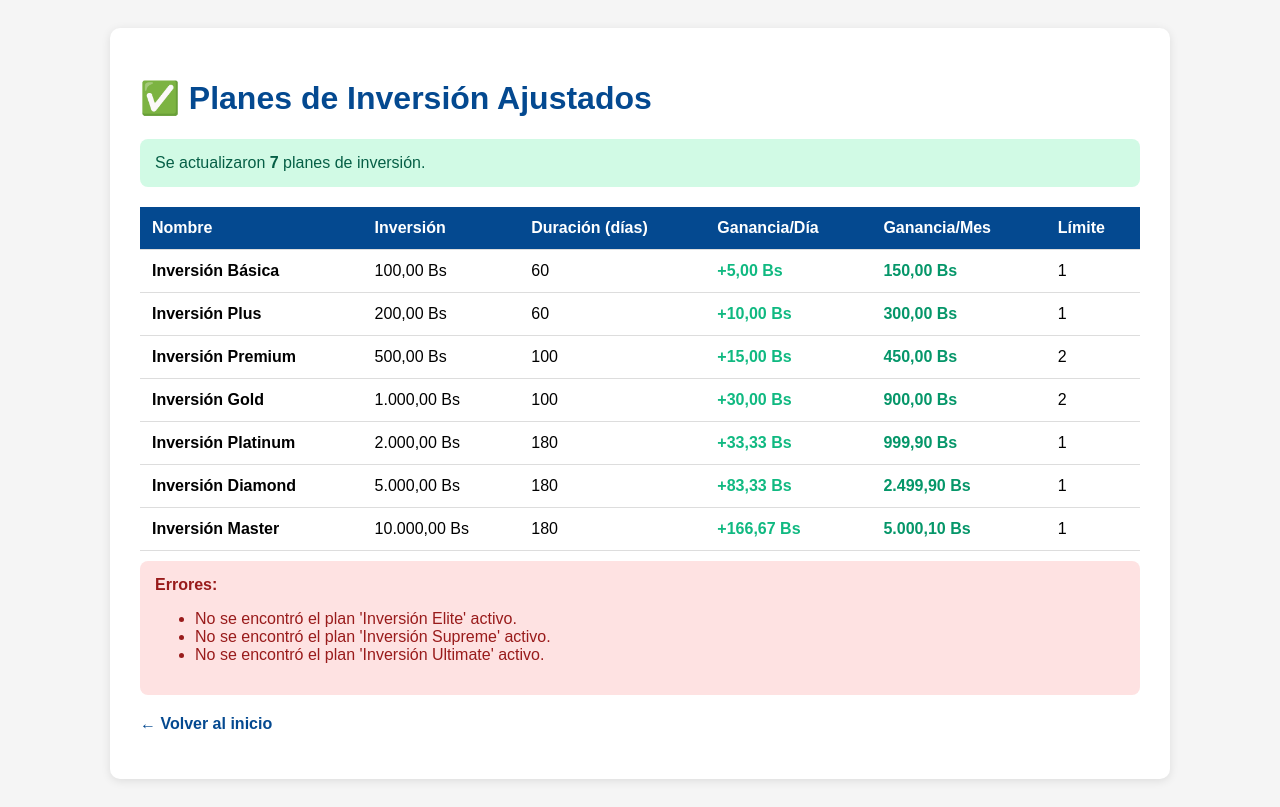
After one commit to chavitodel8/CashSpacee, a PHP site: page /CashSpace/ajustar_planes_inversion.php in a window 1280 px wide. The commit adds this page. Run offline with PHP 8.4, Linux system fonts and the light colour scheme; data comes from the database, SQL or seed files in the repository.

Commit message:
Corregir guardado de avisos y ajustar planes de inversión

```diff
--- /dev/null
+++ b/ajustar_planes_inversion.php
@@ -0,0 +1,185 @@
+<?php
+/**
+ * Ajusta los planes de inversión para:
+ *  - Cambiar duraciones y límites por plan
+ *  - Calcular ganancias diarias para que el total sea el TRIPLE de la inversión
+ *
+ * Reglas solicitadas:
+ *  - Inversión Básica y Inversión Plus: 2 meses (~60 días), límite de inversión 1
+ *  - Inversión Premium y Inversión Gold: 100 días, límite de inversión 2
+ *  - Demás inversiones: 6 meses (~180 días), se mantiene límite actual (o 8 si no hay)
+ *
+ * Fórmula:
+ *  ganancia_total = 3 * precio_inversion
+ *  ganancia_diaria = ganancia_total / duracion_dias
+ *  ganancia_mensual = ganancia_diaria * 30
+ *
+ * Ejecutar desde el navegador:
+ *  - Local:   http://localhost/CashSpace/ajustar_planes_inversion.php
+ *  - Railway: https://TU_DOMINIO/ajustar_planes_inversion.php
+ */
+
+require_once 'config/config.php';
+
+$conn = getConnection();
+
+// Configuración por grupos de planes
+$config_planes = [
+    // Básica y Plus: 2 meses, límite 1
+    'Inversión Básica' => [
+        'duracion_dias'    => 60,
+        'limite_inversion' => 1,
+    ],
+    'Inversión Plus' => [
+        'duracion_dias'    => 60,
+        'limite_inversion' => 1,
+    ],
+    // Premium y Gold: 100 días, límite 2
+    'Inversión Premium' => [
+        'duracion_dias'    => 100,
+        'limite_inversion' => 2,
+    ],
+    'Inversión Gold' => [
+        'duracion_dias'    => 100,
+        'limite_inversion' => 2,
+    ],
+    // Las demás (Platinum, Elite, Diamond, Master, Supreme, Ultimate): 6 meses
+    'Inversión Platinum' => [
+        'duracion_dias'    => 180,
+        'limite_inversion' => null, // se mantiene el que ya tiene
+    ],
+    'Inversión Elite' => [
+        'duracion_dias'    => 180,
+        'limite_inversion' => null,
+    ],
+    'Inversión Diamond' => [
+        'duracion_dias'    => 180,
+        'limite_inversion' => null,
+    ],
+    'Inversión Master' => [
+        'duracion_dias'    => 180,
+        'limite_inversion' => null,
+    ],
+    'Inversión Supreme' => [
+        'duracion_dias'    => 180,
+        'limite_inversion' => null,
+    ],
+    'Inversión Ultimate' => [
+        'duracion_dias'    => 180,
+        'limite_inversion' => null,
+    ],
+];
+
+$actualizados = [];
+$errores = [];
+
+foreach ($config_planes as $nombre_plan => $config) {
+    // Obtener el plan por nombre
+    $stmt = $conn->prepare("SELECT id, precio_inversion, limite_inversion FROM tipos_inversion WHERE nombre = ? AND estado = 'activo' LIMIT 1");
+    $stmt->bind_param("s", $nombre_plan);
+    $stmt->execute();
+    $plan = $stmt->get_result()->fetch_assoc();
+    $stmt->close();
+
+    if (!$plan) {
+        $errores[] = "No se encontró el plan '{$nombre_plan}' activo.";
+        continue;
+    }
+
+    $precio       = (float)$plan['precio_inversion'];
+    $duracion     = (int)$config['duracion_dias'];
+    $limite_nuevo = $config['limite_inversion'];
+
+    if ($duracion <= 0 || $precio <= 0) {
+        $errores[] = "Datos inválidos para '{$nombre_plan}' (precio: {$precio}, duración: {$duracion}).";
+        continue;
+    }
+
+    // Calcular ganancias para que el total sea el TRIPLE de la inversión
+    $ganancia_total   = 3 * $precio;
+    $ganancia_diaria  = round($ganancia_total / $duracion, 2);
+    $ganancia_mensual = round($ganancia_diaria * 30, 2);
+
+    if ($limite_nuevo === null) {
+        // Mantener límite actual
+        $stmt = $conn->prepare("UPDATE tipos_inversion SET ganancia_diaria = ?, ganancia_mensual = ?, duracion_dias = ? WHERE id = ?");
+        $stmt->bind_param("ddii", $ganancia_diaria, $ganancia_mensual, $duracion, $plan['id']);
+    } else {
+        // Actualizar también el límite
+        $stmt = $conn->prepare("UPDATE tipos_inversion SET ganancia_diaria = ?, ganancia_mensual = ?, duracion_dias = ?, limite_inversion = ? WHERE id = ?");
+        $stmt->bind_param("ddiii", $ganancia_diaria, $ganancia_mensual, $duracion, $limite_nuevo, $plan['id']);
+    }
+
+    if ($stmt->execute()) {
+        $actualizados[] = [
+            'nombre'           => $nombre_plan,
+            'precio'           => $precio,
+            'duracion_dias'    => $duracion,
+            'ganancia_diaria'  => $ganancia_diaria,
+            'ganancia_mensual' => $ganancia_mensual,
+            'limite_nuevo'     => $limite_nuevo ?? $plan['limite_inversion'],
+        ];
+    } else {
+        $errores[] = "Error al actualizar '{$nombre_plan}': " . $stmt->error;
+    }
+    $stmt->close();
+}
+
+// Salida bonita en HTML (como los otros scripts de configuración)
+echo "<!DOCTYPE html>";
+echo "<html lang='es'>";
+echo "<head>";
+echo "<meta charset='UTF-8'>";
+echo "<meta name='viewport' content='width=device-width, initial-scale=1.0'>";
+echo "<title>Planes de Inversión Ajustados - CashSpace</title>";
+echo "<style>";
+echo "body { font-family: Arial, sans-serif; padding: 20px; background: #f5f5f5; }";
+echo ".container { max-width: 1000px; margin: 0 auto; background: white; padding: 30px; border-radius: 10px; box-shadow: 0 2px 10px rgba(0,0,0,0.1); }";
+echo "h1 { color: #044990; }";
+echo ".success { background: #d1fae5; color: #065f46; padding: 15px; border-radius: 8px; margin: 20px 0; }";
+echo ".error { background: #fee2e2; color: #991b1b; padding: 15px; border-radius: 8px; margin: 10px 0; }";
+echo "table { width: 100%; border-collapse: collapse; margin-top: 20px; }";
+echo "th, td { padding: 12px; text-align: left; border-bottom: 1px solid #ddd; }";
+echo "th { background: #044990; color: white; }";
+echo "tr:hover { background: #f9fafb; }";
+echo "</style>";
+echo "</head>";
+echo "<body>";
+echo "<div class='container'>";
+echo "<h1>✅ Planes de Inversión Ajustados</h1>";
+
+if (!empty($actualizados)) {
+    echo "<div class='success'>";
+    echo "Se actualizaron <strong>" . count($actualizados) . "</strong> planes de inversión.";
+    echo "</div>";
+
+    echo "<table>";
+    echo "<tr><th>Nombre</th><th>Inversión</th><th>Duración (días)</th><th>Ganancia/Día</th><th>Ganancia/Mes</th><th>Límite</th></tr>";
+    foreach ($actualizados as $p) {
+        echo "<tr>";
+        echo "<td><strong>{$p['nombre']}</strong></td>";
+        echo "<td>" . number_format($p['precio'], 2, ',', '.') . " Bs</td>";
+        echo "<td>{$p['duracion_dias']}</td>";
+        echo "<td style='color:#10b981;font-weight:600;'>+" . number_format($p['ganancia_diaria'], 2, ',', '.') . " Bs</td>";
+        echo "<td style='color:#059669;font-weight:600;'>" . number_format($p['ganancia_mensual'], 2, ',', '.') . " Bs</td>";
+        echo "<td>{$p['limite_nuevo']}</td>";
+        echo "</tr>";
+    }
+    echo "</table>";
+}
+
+if (!empty($errores)) {
+    echo "<div class='error'>";
+    echo "<strong>Errores:</strong><ul>";
+    foreach ($errores as $e) {
+        echo "<li>{$e}</li>";
+    }
+    echo "</ul></div>";
+}
+
+echo "<p style='margin-top:20px;'><a href='index.php' style='color:#044990;text-decoration:none;font-weight:600;'>← Volver al inicio</a></p>";
+echo "</div>";
+echo "</body>";
+echo "</html>";
+
+closeConnection($conn);
```
Also changed, not shown: admin/avisos.php (+4 -3 lines).
